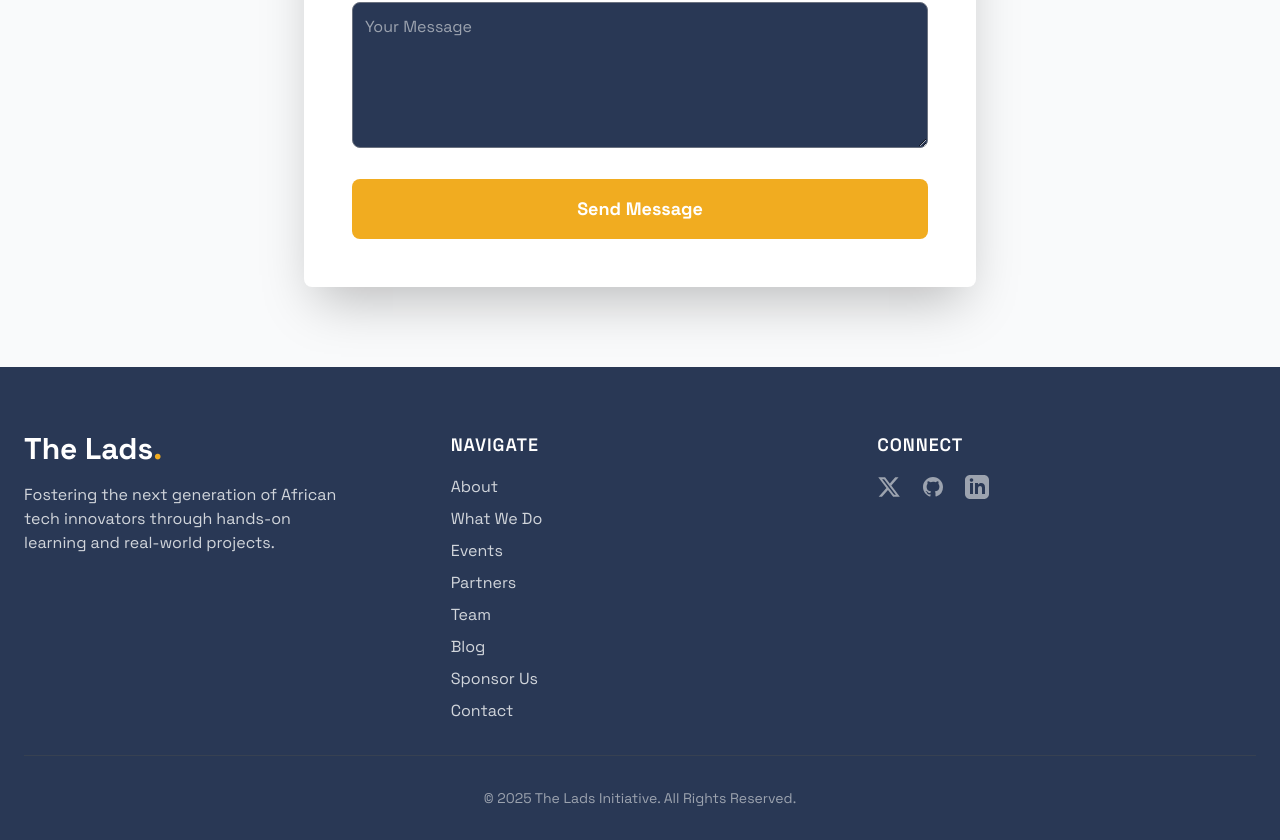
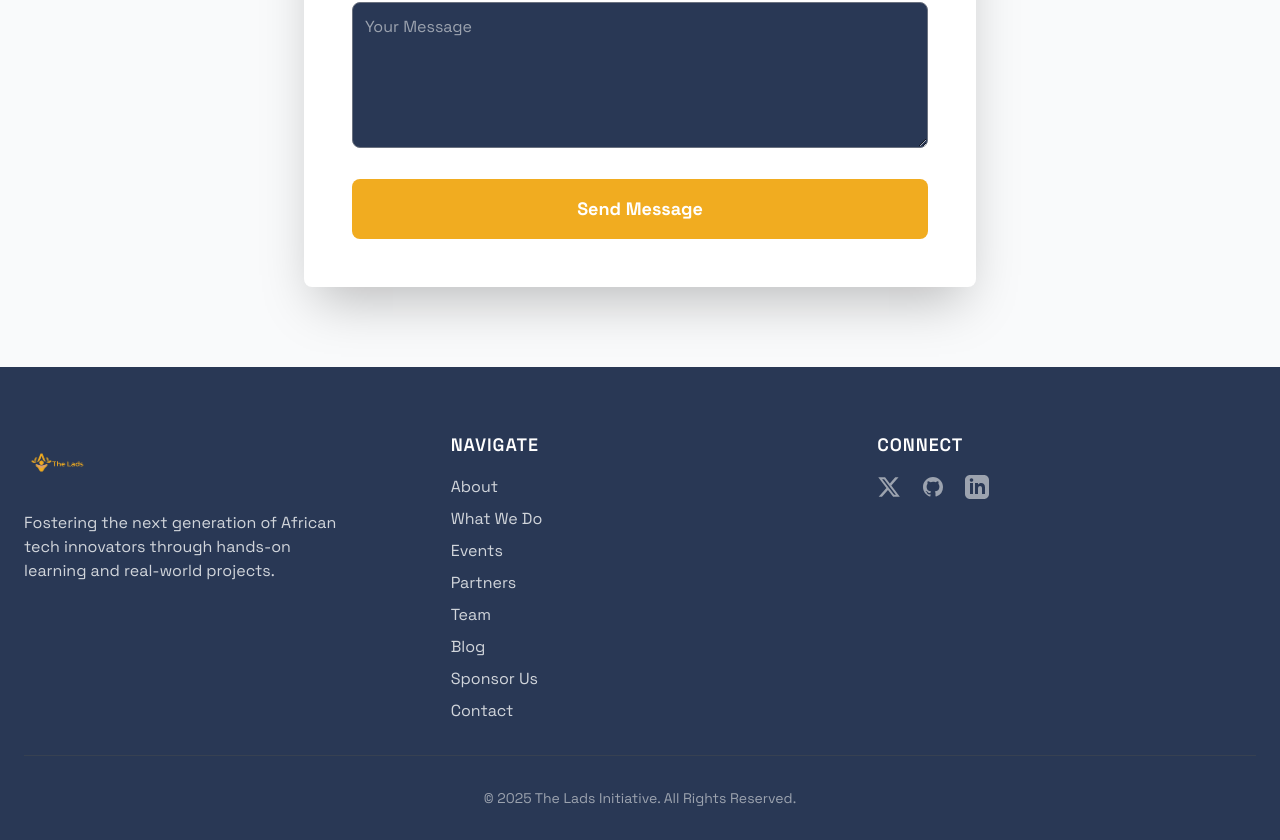
Before and after one commit to 0uma0tieno/the-lads, a React (Vite) app: page / in a window 1280 px wide. Shown: the part 8550-9390 px from the top of the page. Built offline with nearby package versions, Linux system fonts and the light colour scheme; no server answers.

Commit message:
footer
updated the footer logo

```diff
--- a/src/components/Footer.tsx
+++ b/src/components/Footer.tsx
@@ -15,9 +15,11 @@ const Footer: React.FC = () => {
                 <div className="grid grid-cols-1 md:grid-cols-3 gap-12 mb-8">
                     {/* Column 1: Brand Info */}
                     <div className="space-y-4">
-                        <Link to="/" className="text-3xl font-bold text-white">
-                            The Lads<span className="text-[#F1AC20]">.</span>
-                        </Link>
+                        <img
+                            src="/images/GOLDEN YELLOW - HORIZONTAL.png"
+                            alt="The Lads Logo"
+                            className="mr-2 h-16 w-auto"
+    />
                         <p className="text-gray-300 max-w-xs">
                             Fostering the next generation of African tech innovators through hands-on learning and real-world projects.
                         </p>
```
Also changed, not shown: public/images/GOLDEN YELLOW - HORIZONTAL.png (added).
